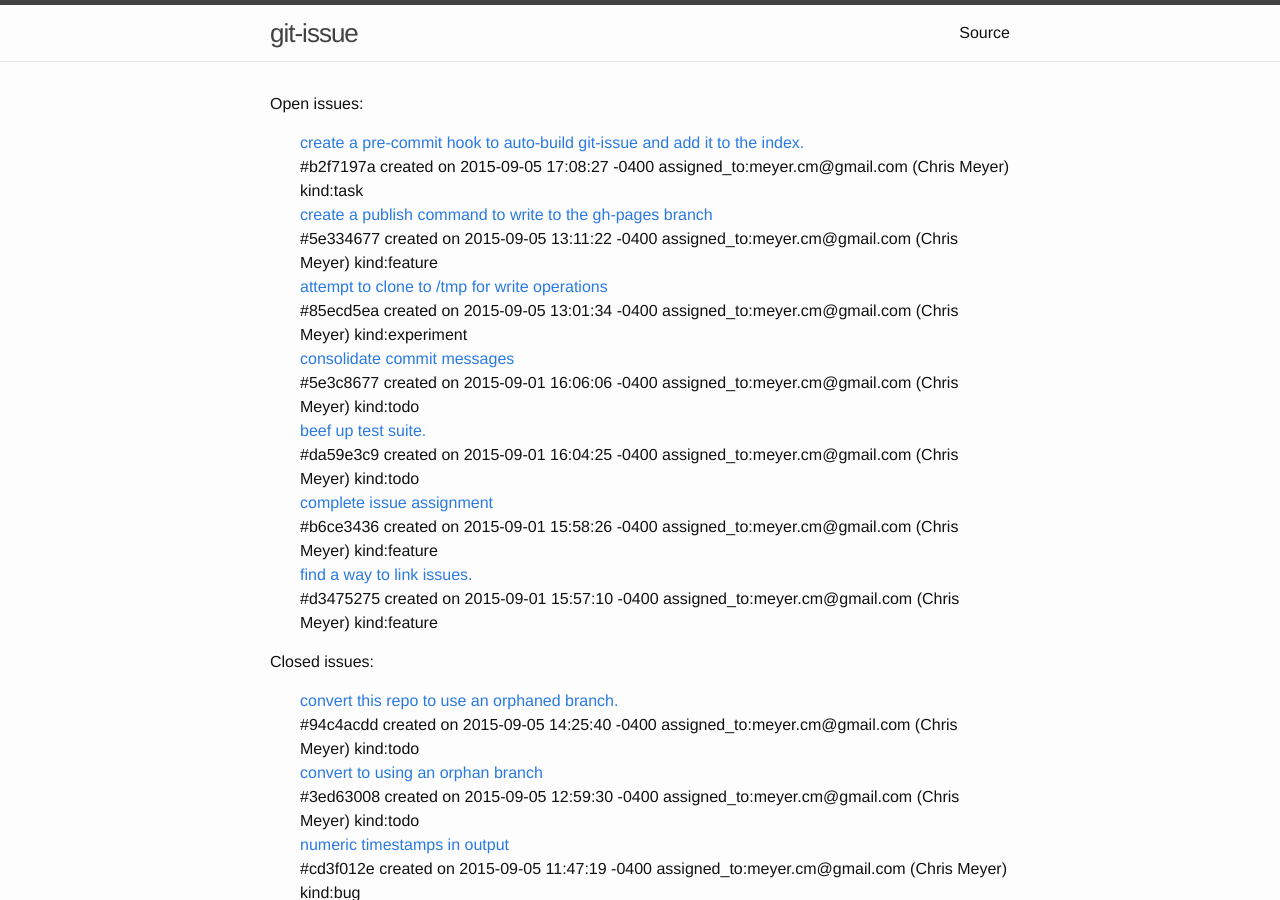
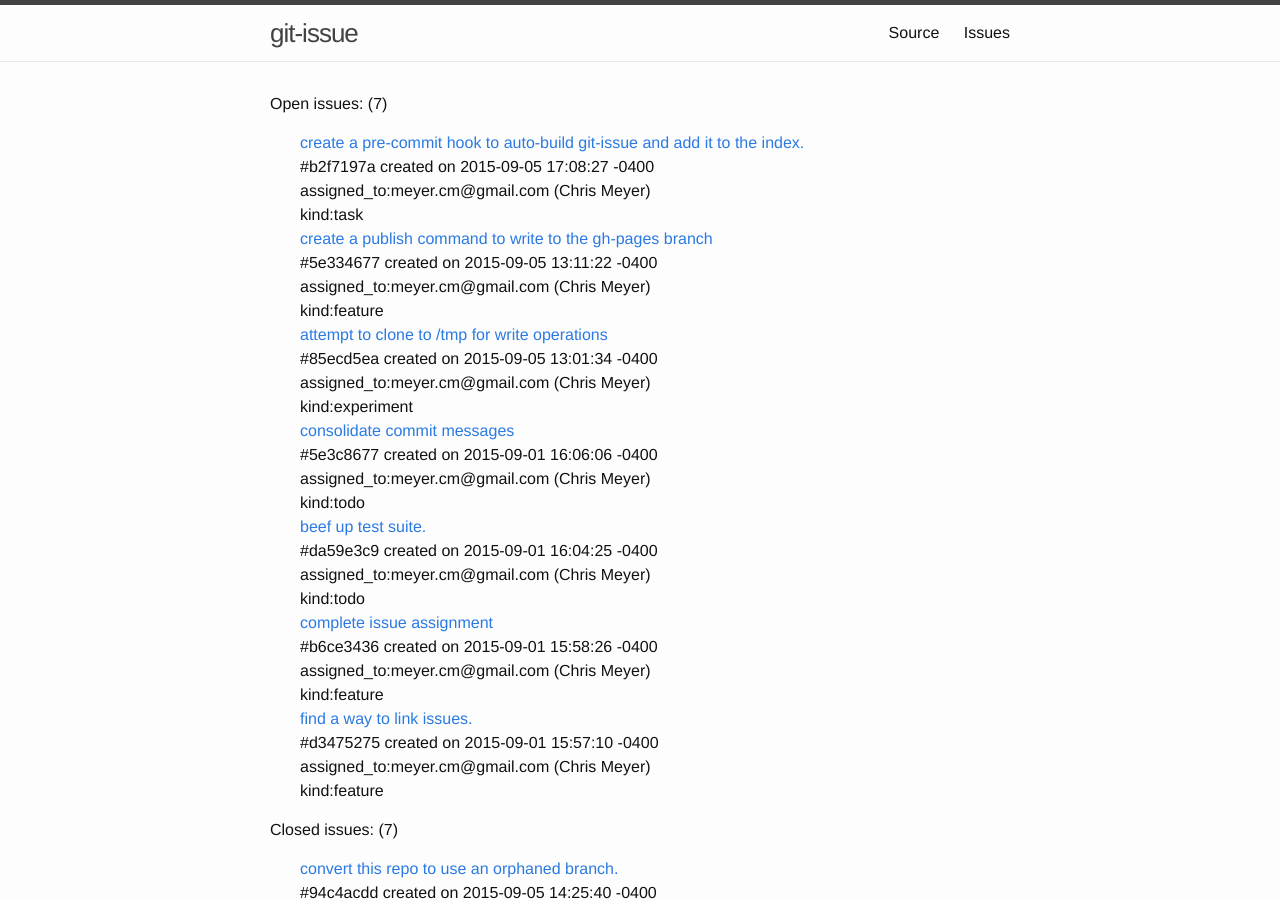
Before and after one commit to meyercm/git-issue, a Jekyll site: the page built from issues/index.html, in a window 1280 px wide and 900 px high. Built offline with Jekyll 4.4.1, drawn with Linux system fonts in a browser that asks for light colours.

Commit message:
git-issue publish issues

```diff
--- a/issues/index.html
+++ b/issues/index.html
@@ -1,8 +1,9 @@
 ---
 layout: default
+title: Issues
 ---
 <div>
-  <p>Open issues:</p>
+  <p>Open issues: (7)</p>
   <ul class="issue_list">
         <li>
       <div class="issue_list_entry">
@@ -11,9 +12,9 @@ layout: default
           <span>
             #b2f7197a created on 2015-09-05 17:08:27 -0400
           </span>
-          <span class="tag_string">assigned_to:meyer.cm@gmail.com (Chris Meyer)</span>
+          <div class="tag_string">assigned_to:meyer.cm@gmail.com (Chris Meyer)</div>
 
-<span class="tag_string">kind:task</span>
+<div class="tag_string">kind:task</div>
 
         </div>
       </div>
@@ -25,9 +26,9 @@ layout: default
           <span>
             #5e334677 created on 2015-09-05 13:11:22 -0400
           </span>
-          <span class="tag_string">assigned_to:meyer.cm@gmail.com (Chris Meyer)</span>
+          <div class="tag_string">assigned_to:meyer.cm@gmail.com (Chris Meyer)</div>
 
-<span class="tag_string">kind:feature</span>
+<div class="tag_string">kind:feature</div>
 
         </div>
       </div>
@@ -39,9 +40,9 @@ layout: default
           <span>
             #85ecd5ea created on 2015-09-05 13:01:34 -0400
           </span>
-          <span class="tag_string">assigned_to:meyer.cm@gmail.com (Chris Meyer)</span>
+          <div class="tag_string">assigned_to:meyer.cm@gmail.com (Chris Meyer)</div>
 
-<span class="tag_string">kind:experiment</span>
+<div class="tag_string">kind:experiment</div>
 
         </div>
       </div>
@@ -53,9 +54,9 @@ layout: default
           <span>
             #5e3c8677 created on 2015-09-01 16:06:06 -0400
           </span>
-          <span class="tag_string">assigned_to:meyer.cm@gmail.com (Chris Meyer)</span>
+          <div class="tag_string">assigned_to:meyer.cm@gmail.com (Chris Meyer)</div>
 
-<span class="tag_string">kind:todo</span>
+<div class="tag_string">kind:todo</div>
 
         </div>
       </div>
@@ -67,9 +68,9 @@ layout: default
           <span>
             #da59e3c9 created on 2015-09-01 16:04:25 -0400
           </span>
-          <span class="tag_string">assigned_to:meyer.cm@gmail.com (Chris Meyer)</span>
+          <div class="tag_string">assigned_to:meyer.cm@gmail.com (Chris Meyer)</div>
 
-<span class="tag_string">kind:todo</span>
+<div class="tag_string">kind:todo</div>
 
         </div>
       </div>
@@ -81,9 +82,9 @@ layout: default
           <span>
             #b6ce3436 created on 2015-09-01 15:58:26 -0400
           </span>
-          <span class="tag_string">assigned_to:meyer.cm@gmail.com (Chris Meyer)</span>
+          <div class="tag_string">assigned_to:meyer.cm@gmail.com (Chris Meyer)</div>
 
-<span class="tag_string">kind:feature</span>
+<div class="tag_string">kind:feature</div>
 
         </div>
       </div>
@@ -95,15 +96,15 @@ layout: default
           <span>
             #d3475275 created on 2015-09-01 15:57:10 -0400
           </span>
-          <span class="tag_string">assigned_to:meyer.cm@gmail.com (Chris Meyer)</span>
+          <div class="tag_string">assigned_to:meyer.cm@gmail.com (Chris Meyer)</div>
 
-<span class="tag_string">kind:feature</span>
+<div class="tag_string">kind:feature</div>
 
         </div>
       </div>
     </li>
   </ul>
-  <p>Closed issues:</p>
+  <p>Closed issues: (7)</p>
   <ul class="issue_list">
         <li>
       <div class="issue_list_entry">
@@ -112,9 +113,9 @@ layout: default
           <span>
             #94c4acdd created on 2015-09-05 14:25:40 -0400
           </span>
-          <span class="tag_string">assigned_to:meyer.cm@gmail.com (Chris Meyer)</span>
+          <div class="tag_string">assigned_to:meyer.cm@gmail.com (Chris Meyer)</div>
 
-<span class="tag_string">kind:todo</span>
+<div class="tag_string">kind:todo</div>
 
         </div>
       </div>
@@ -126,9 +127,9 @@ layout: default
           <span>
             #3ed63008 created on 2015-09-05 12:59:30 -0400
           </span>
-          <span class="tag_string">assigned_to:meyer.cm@gmail.com (Chris Meyer)</span>
+          <div class="tag_string">assigned_to:meyer.cm@gmail.com (Chris Meyer)</div>
 
-<span class="tag_string">kind:todo</span>
+<div class="tag_string">kind:todo</div>
 
         </div>
       </div>
@@ -140,9 +141,9 @@ layout: default
           <span>
             #cd3f012e created on 2015-09-05 11:47:19 -0400
           </span>
-          <span class="tag_string">assigned_to:meyer.cm@gmail.com (Chris Meyer)</span>
+          <div class="tag_string">assigned_to:meyer.cm@gmail.com (Chris Meyer)</div>
 
-<span class="tag_string">kind:bug</span>
+<div class="tag_string">kind:bug</div>
 
         </div>
       </div>
@@ -154,9 +155,9 @@ layout: default
           <span>
             #58f74b2c created on 2015-09-02 11:43:19 -0400
           </span>
-          <span class="tag_string">assigned_to:meyer.cm@gmail.com (Chris Meyer)</span>
+          <div class="tag_string">assigned_to:meyer.cm@gmail.com (Chris Meyer)</div>
 
-<span class="tag_string">kind:bug</span>
+<div class="tag_string">kind:bug</div>
 
         </div>
       </div>
@@ -168,9 +169,9 @@ layout: default
           <span>
             #c386c39d created on 2015-09-01 16:10:10 -0400
           </span>
-          <span class="tag_string">assigned_to:meyer.cm@gmail.com (Chris Meyer)</span>
+          <div class="tag_string">assigned_to:meyer.cm@gmail.com (Chris Meyer)</div>
 
-<span class="tag_string">kind:todo</span>
+<div class="tag_string">kind:todo</div>
 
         </div>
       </div>
@@ -182,9 +183,9 @@ layout: default
           <span>
             #4bf8665f created on 2015-09-01 16:02:12 -0400
           </span>
-          <span class="tag_string">assigned_to:meyer.cm@gmail.com (Chris Meyer)</span>
+          <div class="tag_string">assigned_to:meyer.cm@gmail.com (Chris Meyer)</div>
 
-<span class="tag_string">kind:feature</span>
+<div class="tag_string">kind:feature</div>
 
         </div>
       </div>
@@ -196,9 +197,9 @@ layout: default
           <span>
             #92fc9381 created on 2015-09-01 16:00:45 -0400
           </span>
-          <span class="tag_string">assigned_to:meyer.cm@gmail.com (Chris Meyer)</span>
+          <div class="tag_string">assigned_to:meyer.cm@gmail.com (Chris Meyer)</div>
 
-<span class="tag_string">kind:bug</span>
+<div class="tag_string">kind:bug</div>
 
         </div>
       </div>
```
